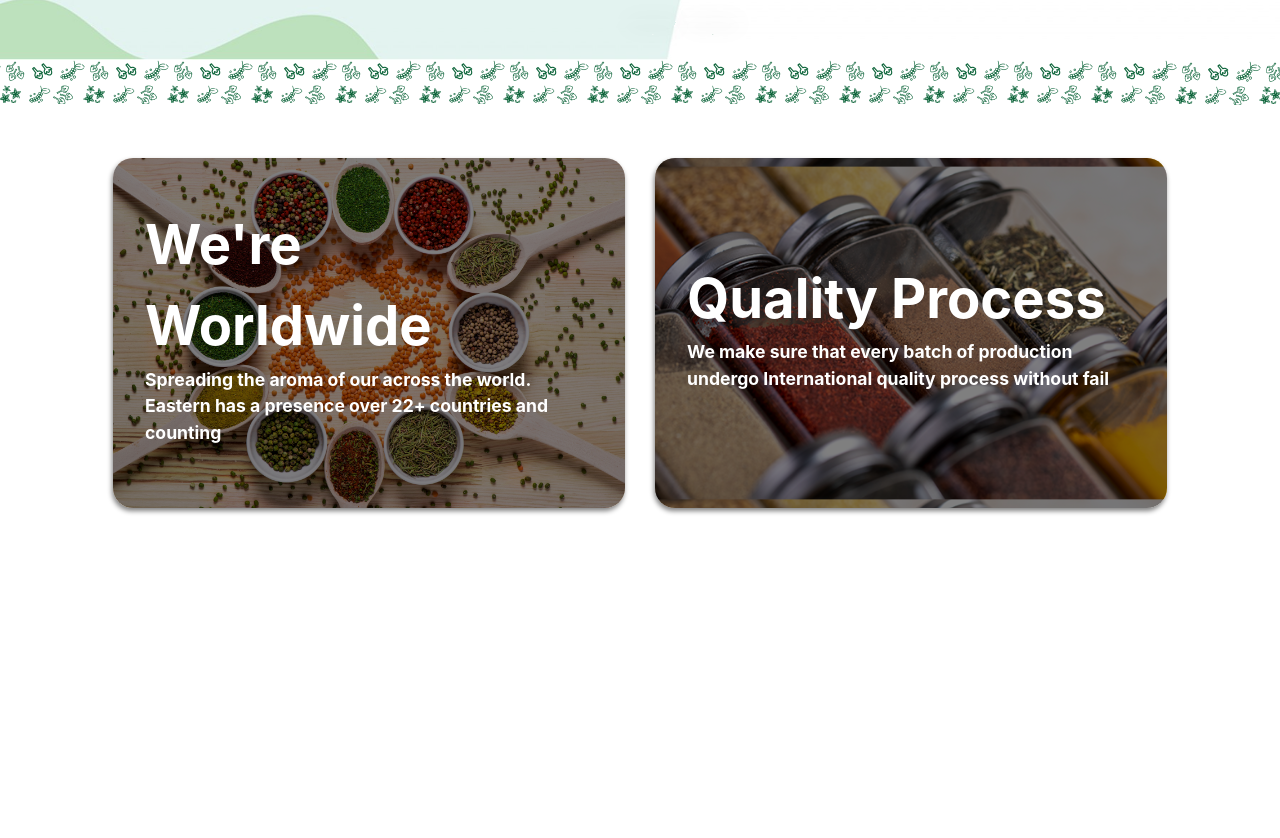
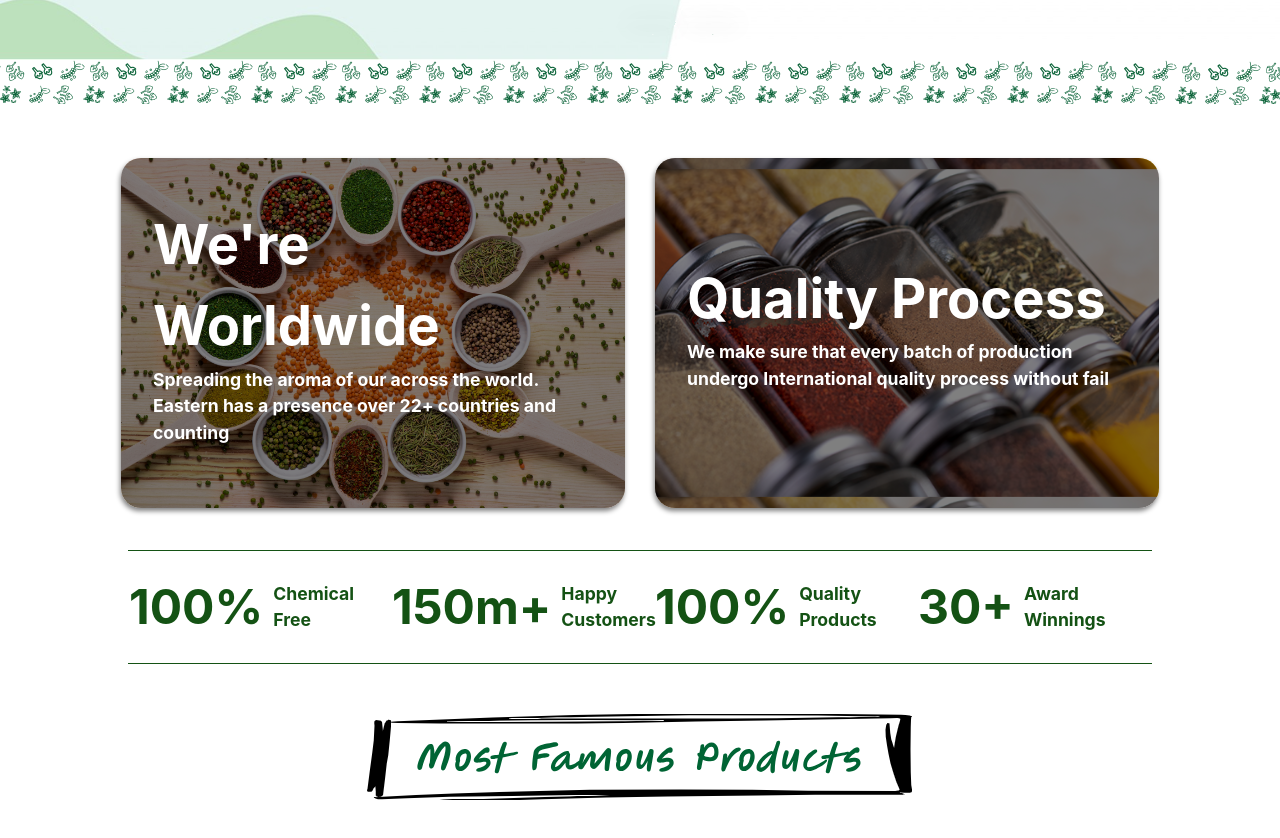
Before and after one commit to Sreejith36/TheMiller, a plain HTML site: page index.html in a window 1280 px wide. Shown: the part 532-1370 px from the top of the page. Before the commit the page ends 1081 px from the top, so only its background shows below. Drawn offline with nearby package versions, Linux system fonts and the light colour scheme.

Commit message:
Third commit

```diff
--- a/index.html
+++ b/index.html
@@ -38,8 +38,8 @@
                         </li>
 
                         <li class="nav-item dropdown">
-                            <a class="nav-link dropdown-toggle text-success" href="#" role="button" data-toggle="dropdown"
-                                aria-expanded="false">
+                            <a class="nav-link dropdown-toggle text-success" href="#" role="button"
+                                data-toggle="dropdown" aria-expanded="false">
                                 Shop
                             </a>
                             <div class="dropdown-menu">
@@ -62,7 +62,7 @@
                 <i class="fa-solid fa-cart-shopping"> <span class="cart-0">0</span> </i>
                 <i class="fa-regular fa-heart"> <span class="heart-0">0</span></i>
                 <i class="fa-regular fa-user"> </i>
-                <span class="user-0"> <a href="#" class="text-decoration-none " > Login </a> </span>
+                <span class="user-0"> <a href="#" class="text-decoration-none "> Login </a> </span>
             </div>
 
         </div>
@@ -76,7 +76,7 @@
                 <p>Purity and freshness</p>
                 <p>The high quality of our spices and herbs are simply evident from the fact that they come to
                     you straight from the spice gardens </p>
-                    <button>Shop Now</button>
+                <button>Shop Now</button>
             </div>
         </div>
         <!-- **** FIRST PART ENDS **** -->
@@ -84,7 +84,7 @@
         <!-- **** SECOND PART BEGIN **** -->
 
         <div class="second">
-            <div class="inside">
+            <div class=" inside">
                 <div class="overlay">
                     <p>We're Worldwide</p>
                     <p>Spreading the aroma of our across the world. Eastern has a presence
@@ -92,6 +92,7 @@
                     </p>
                 </div>
             </div>
+
             <div class="inside two">
                 <div class="overlay">
                     <p>Quality Process</p>
@@ -106,8 +107,48 @@
         <!-- **** SECOND PART ENDS **** -->
 
         <!-- **** THIRD PART BEGIN **** -->
+        <div class="third">
+            <div class="row">
+
+                <div class="col-lg-3 col-sm-6">
+                    <div class="chemical">
+                        <p>100%</p>
+                        <p>Chemical <br> Free</p>
+                    </div>
+                </div>
+
+                <div class="col-lg-3 col-sm-6">
+                    <div class="chemical">
+                        <p>150m+</p>
+                        <p>Happy <br> Customers </p>
+                    </div>
+                </div>
+
+                <div class="col-lg-3 col-sm-6">
+                    <div class="chemical">
+                        <p>100%</p>
+                        <p>Quality <br> Products</p>
+                    </div>
+                </div>
+
+                <div class="col-lg-3 col-sm-6">
+                    <div class="chemical">
+                        <p>30+</p>
+                        <p>Award <br> Winnings </p>
+                    </div>
+                </div>
+            </div>
+        </div>
 
         <!-- **** THIRD PART ENDS **** -->
+
+        <!-- **** FOURTH PART BEGIN **** -->
+
+        <div class="fourth" >
+            <img src="image/mfprodct.png" alt="">
+        </div>
+        <!-- **** FOURTH PART ENDS **** -->
+
 
 
 
--- a/style.css
+++ b/style.css
@@ -147,10 +147,10 @@
 .second {
     display: flex;
     justify-content: center;
-    padding: 40px 0;
+    padding: 40px 80px;
 }
 .inside {
-    width: 40%;
+    width: 45%;
     height: 350px;
     background-image: url('image/spices-spoons.jpg');
     background-position: center;
@@ -190,5 +190,39 @@
 /* **** SECOND PART ENDS **** */
 
 /* **** THIRD PART BEGINS **** */
+.third {
+    width: 80%;
+    margin: 1px auto;
+    border-top: 1px solid var(--color1);
+    border-bottom: 1px solid var(--color1);
+    padding: 20px 1px;
+}
+.chemical{
+    display: flex;
+    align-items: center;
+}
+
+.chemical p:nth-child(1){
+    font-size: 3em;
+    font-weight: 700;
+    color: var(--color1);
+    margin: 0;
+}
+
+.chemical p:nth-child(2){
+    font-size: 1.1em;
+    font-weight: 700;
+    color: var(--color1);
+    margin: 0;
+    margin-left: 10px;
+}
 
 /* **** THIRD PART ENDS **** */
+
+/* **** FOURTH PART BEGINS **** */
+.fourth {
+    padding: 10px;
+    width: max-content;
+    margin: 40px auto;
+}
+/* **** FOURTH PART ENDS **** */
```
Also changed, not shown: image/mfprodct.png (added).
